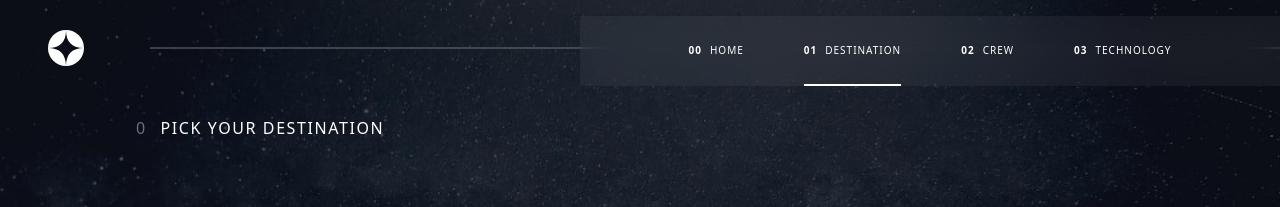
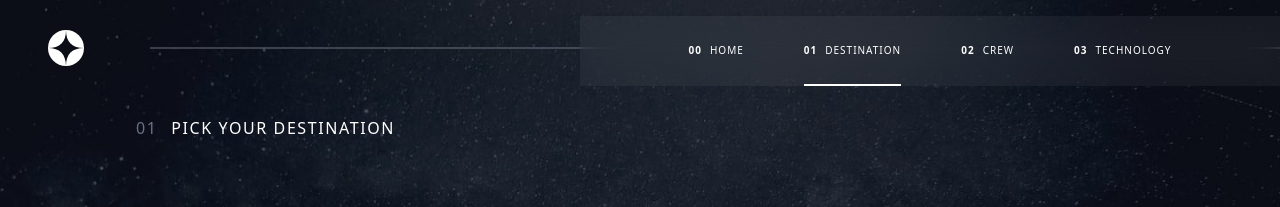
Before and after one commit to OpeyemiKol/space-tourism, a React (Vite) app: page /destination/moon in a window 1280 px wide. Shown: the top 207 px of the page. Built offline with nearby package versions, Linux system fonts and the light colour scheme.

Commit message:
Third commit

```diff
--- a/src/pages/moon.tsx
+++ b/src/pages/moon.tsx
@@ -8,7 +8,7 @@ function Moon() {
     >
       <div className="w-full h-full flex flex-col items-center text-white mt-5 md:items-start lg:w-[90%] lg:mt-0 ">
         <h1 className="text-[16px] uppercase tracking-widest md:ml-8 md:mt-5 lg:ml-18">
-          <span className="text-gray-500 mr-2">0</span> Pick your destination
+          <span className="text-gray-500 mr-2">01</span> Pick your destination
         </h1>
 
         <div className="flex flex-col items-center mt-10 lg:flex-row lg:items-start lg:justify-between lg:gap-20 lg:mt-20 lg:ml-30">
```
